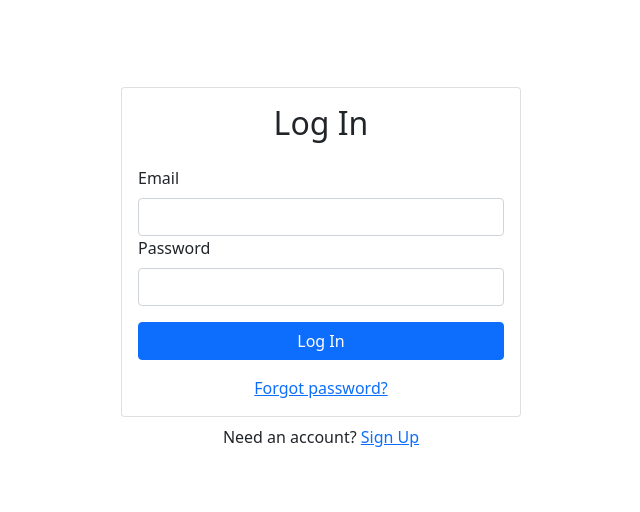
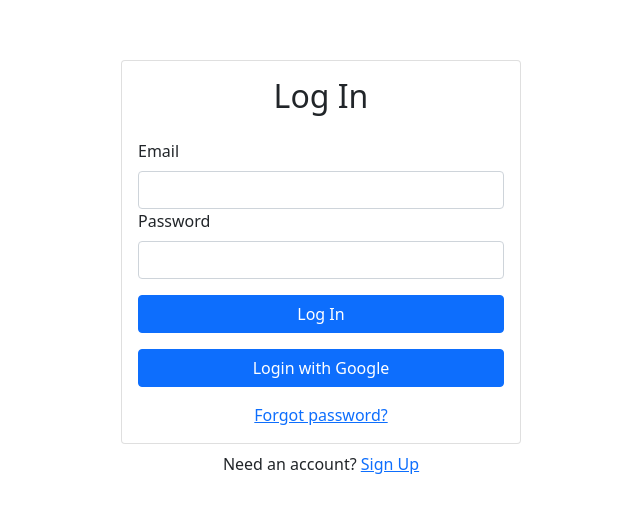
Before and after one commit to maxblamauer/react-site, a React (Create React App) app: page /login in a window 1280 px wide. Shown: the part 132-644 px from the top of the page, without its empty margins (319-959 px from the left). Built offline with nearby package versions, Linux system fonts and the light colour scheme; no server answers.

Commit message:
got google auth working just need to figure out redirect

```diff
--- a/src/App.js
+++ b/src/App.js
@@ -1,7 +1,6 @@
 import "./App.css";
 import React from "react";
 import Signup from "./components/Signup";
-import { Container } from "react-bootstrap";
 import { AuthProvider } from "./Contexts/AuthContext";
 import { BrowserRouter as Router, Switch, Route } from "react-router-dom";
 import Dashboard from "./components/Dashboard.js";
--- /dev/null
+++ b/src/Contexts/AuthMethods.js
@@ -0,0 +1,4 @@
+import firebase from "../firebase";
+import { GoogleAuthProvider } from "firebase/auth";
+
+export const googleProvider = new GoogleAuthProvider();
--- /dev/null
+++ b/src/Contexts/AuthSocialMedia.js
@@ -0,0 +1,17 @@
+import firebase from "../firebase";
+import { AuthProvider } from "./AuthContext";
+
+const socialMediaAuth = (provider) => {
+  firebase
+    .auth()
+    .signInWithPopup(provider)
+    .then((result) => {
+      console.log(result)
+      return result.user;
+    })
+    .catch((er) => {
+      return er;
+    });
+};
+
+export default socialMediaAuth;
--- a/src/components/Login.js
+++ b/src/components/Login.js
@@ -1,8 +1,10 @@
 import React, { useRef, useState } from "react";
 import { Form, Button, Card, Alert } from "react-bootstrap";
-import { useAuth } from "../Contexts/AuthContext";
-import { Link, useHistory } from "react-router-dom";
+import { AuthProvider, useAuth } from "../Contexts/AuthContext";
+import { Link, useHistory, Redirect } from "react-router-dom";
 import { Container } from "react-bootstrap";
+import socialMediaAuth from "../Contexts/AuthSocialMedia";
+import { googleProvider } from "../Contexts/AuthMethods";
 
 export default function Login() {
   const emailRef = useRef();
@@ -25,6 +27,13 @@ export default function Login() {
     }
     setLoading(false);
   }
+
+  const handleOnClick = async (provider) => {
+    const result = await socialMediaAuth(provider);
+
+
+
+  };
 
   return (
     <>
@@ -49,6 +58,13 @@ export default function Login() {
                 <Button disabled={loading} className="w-100 mt-3" type="submit">
                   Log In
                 </Button>
+                <Button
+                  disabled={loading}
+                  className="w-100 mt-3"
+                  onClick={() => handleOnClick(googleProvider)}
+                >
+                  Login with Google
+                </Button>
               </Form>
               <div className="w-100 text-center mt-3">
                 <Link to="/forgot-password">Forgot password?</Link>
```
